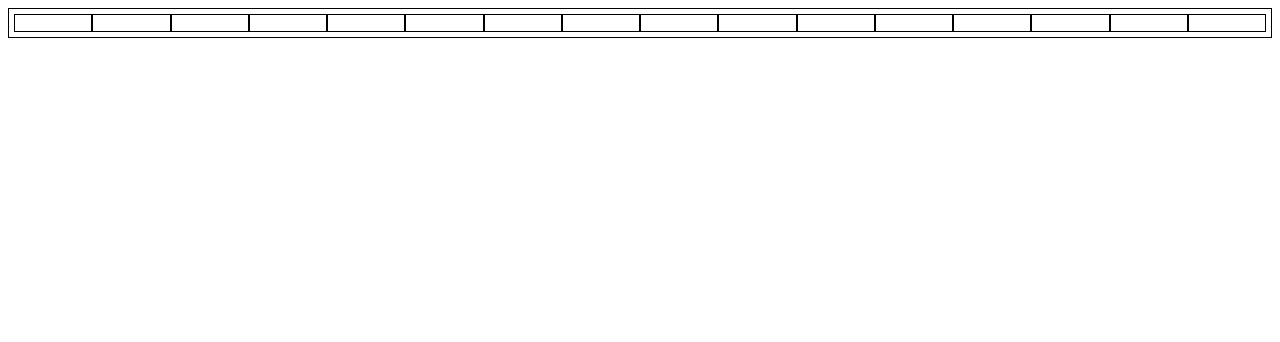
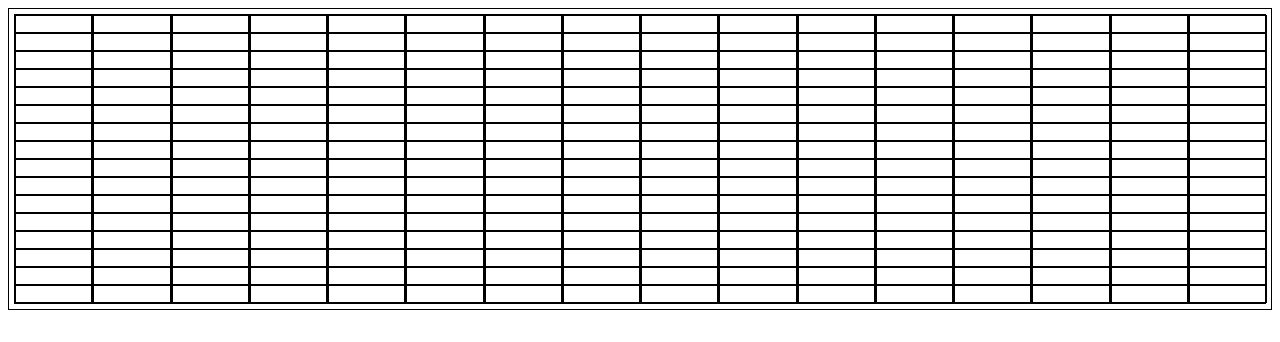
Before and after one commit to prolixmagus/etch-a-sketch, a plain HTML site: page index.html in a window 1280 px wide. Drawn offline with Linux system fonts and the light colour scheme.

Commit message:
Grid Structure
Create grid structure using nested loop.

```diff
--- a/script.js
+++ b/script.js
@@ -1,17 +1,29 @@
 
-function attachCell() {
-    let container = document.querySelector('#container')
-    let cell = document.createElement('div')
+let selectedRow = document.querySelector('#row')
+let container = document.querySelector('#container')
 
-    cell.setAttribute('id', 'cell')
-    container.appendChild(cell)
-
+function createRow() {
+    let row = document.createElement('div');
+    row.setAttribute('id', 'row');
+    return row;
 }
 
-function loopCells(cells) {
-    for (i = cells; i > 0; i--) {
-        attachCell()
+function createCell() {
+    let cell = document.createElement('div');
+    cell.setAttribute('id', 'cell')
+    return cell;
+}
+
+function CreateGrid(rows, cells) {
+    for (i = rows; i > 0; i--) {
+        let row = createRow()
+        container.appendChild(row)
+
+        for (j = cells; j > 0; j--) {
+                let cell = createCell()
+                row.appendChild(cell)
+        }
     }
 }
 
-loopCells(16)
+CreateGrid(16, 16);
--- a/style.css
+++ b/style.css
@@ -12,5 +12,11 @@ div {
 #cell {
 min-width: 1em;
 min-height: 1em;
-width: 25%
+width: 100%
 }
+
+#row {
+    min-width: 1em;
+    min-height: 1em;
+    width: 100%
+}
```
